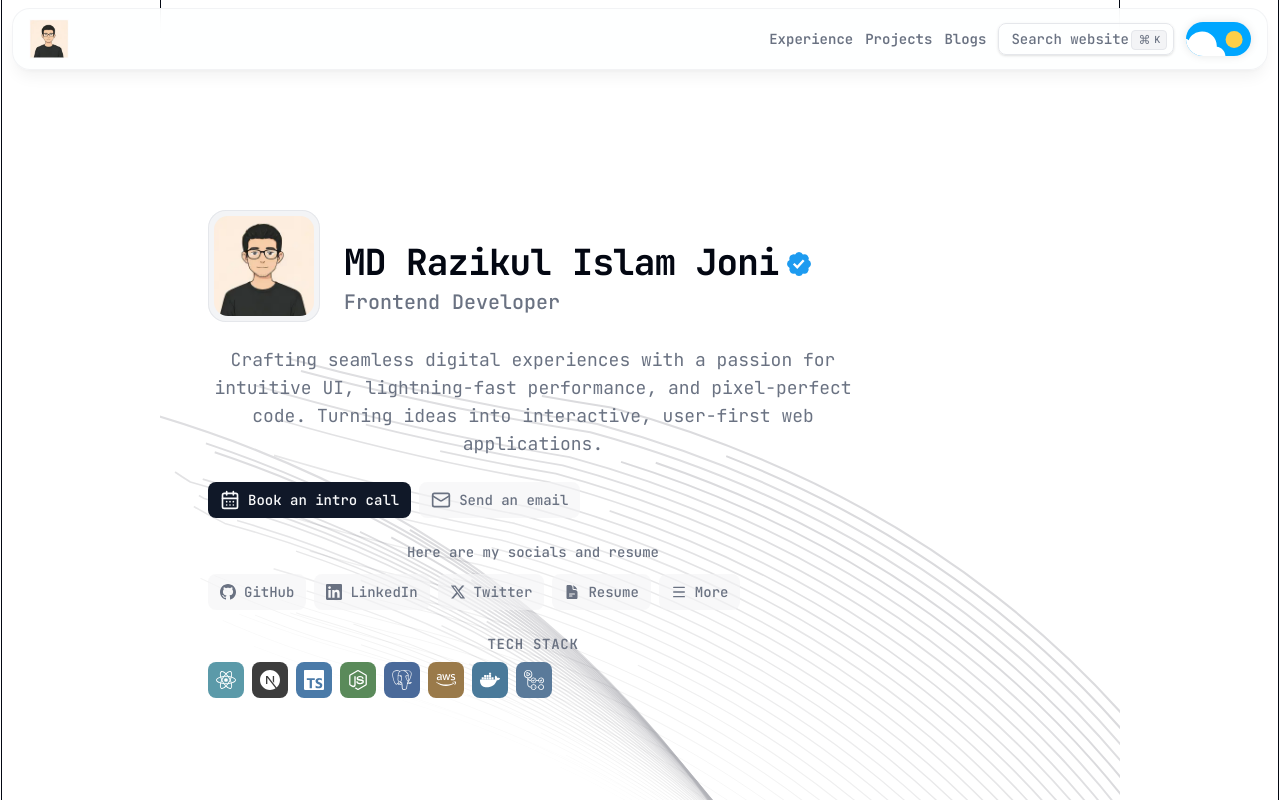
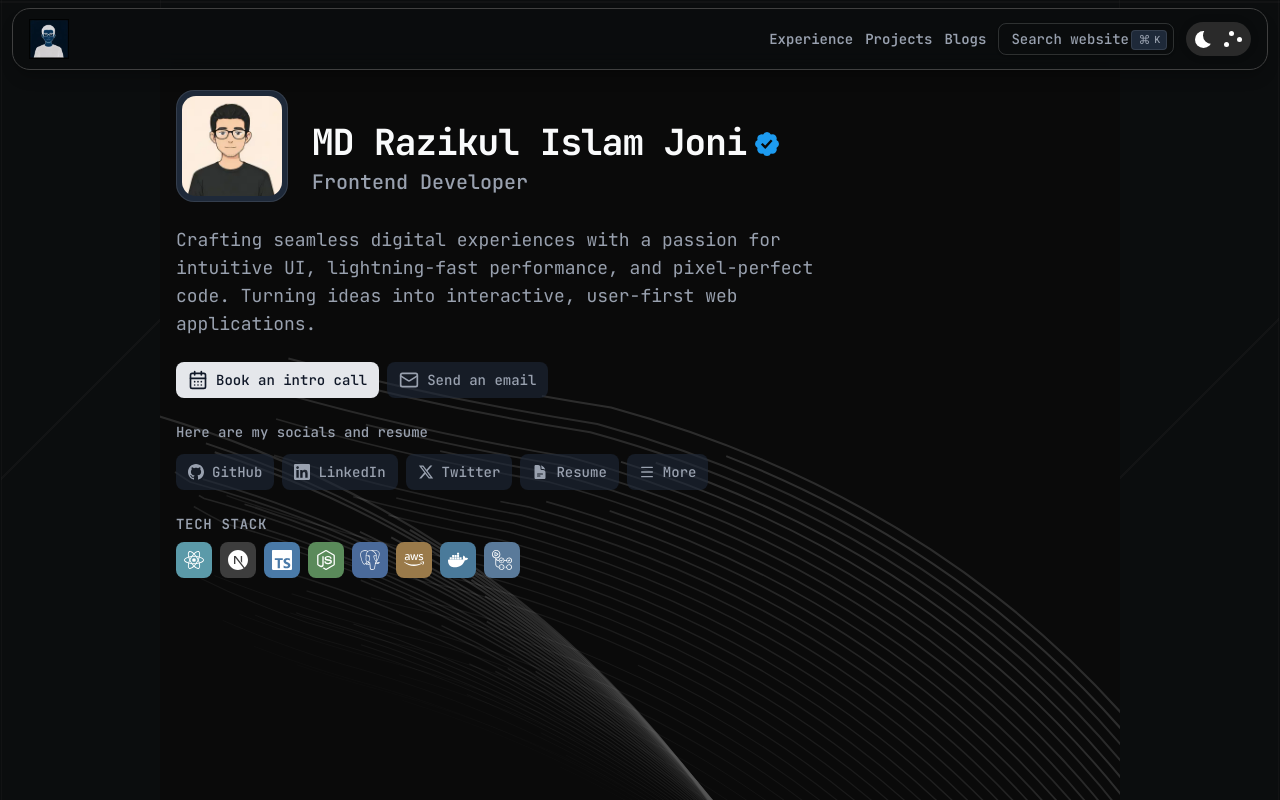
Before and after one commit to razikuljoni/dev-portfolio, a Next.js app: page / in a window 1280 px wide. Shown: the top 800 px of the page. Built offline with nearby package versions, Linux system fonts and the light colour scheme.

Commit message:
fix: Correct dark mode toggle logic, enable dark mode background pattern styles, and refine background path component layout with export.

```diff
--- a/app/globals.css
+++ b/app/globals.css
@@ -133,9 +133,10 @@
 }
 
 .dark {
-    /* --pattern-fg: #30303033;
+    /* Background Pattern related */
+    --pattern-fg: #30303033;
     --pattern-border: #30303033;
-    --background: #0b0d0e; */
+    --background: #0b0d0e;
 
     /* --background: oklch(0.13 0.028 261.692); */
     --foreground: oklch(0.985 0.002 247.839);
--- a/components/background-paths.tsx
+++ b/components/background-paths.tsx
@@ -2,7 +2,7 @@
 
 import { motion } from "framer-motion"
 
-function FloatingPaths({ position }: { position: number }) {
+export function FloatingPaths({ position }: { position: number }) {
     const paths = Array.from({ length: 36 }, (_, i) => ({
         id: i,
         d: `M-${380 - i * 5 * position} -${189 + i * 6}C-${380 - i * 5 * position} -${189 + i * 6} -${312 - i * 5 * position} ${216 - i * 6} ${
@@ -44,14 +44,14 @@ function FloatingPaths({ position }: { position: number }) {
 
 export function BackgroundPaths({ children }: { children: React.ReactNode }) {
     return (
-        <div className="relative min-h-screen w-full flex items-center justify-center overflow-hidden bg-white dark:bg-neutral-950">
+        <div className="relative min-h-screen w-full overflow-hidden bg-white dark:bg-neutral-950">
             <div className="absolute inset-0">
                 <FloatingPaths position={1} />
                 <FloatingPaths position={-1} />
             </div>
 
-            <div className="relative z-10 container mx-auto px-4 md:px-6 text-center">
-                <motion.div initial={{ opacity: 0 }} animate={{ opacity: 1 }} transition={{ duration: 2 }} className="max-w-4xl mx-auto">
+            <div>
+                <motion.div initial={{ opacity: 0 }} animate={{ opacity: 1 }} transition={{ duration: 2 }}>
                     {children}
                 </motion.div>
             </div>
--- a/components/ui/toggle-button.tsx
+++ b/components/ui/toggle-button.tsx
@@ -6,7 +6,7 @@ export default function Toggle() {
     const [mode, setMode] = useState(false)
 
     useEffect(() => {
-        if (mode) {
+        if (!mode) {
             document.documentElement.classList.add("dark")
         } else {
             document.documentElement.classList.remove("dark")
@@ -15,7 +15,7 @@ export default function Toggle() {
 
     return (
         <label className="switch">
-            <input checked={!mode} id="checkbox" type="checkbox" onChange={() => setMode(!mode)} />
+            <input checked={mode} id="checkbox" type="checkbox" onChange={() => setMode(!mode)} />
             <span className="slider">
                 <div className="star star_1"></div>
                 <div className="star star_2"></div>
```
